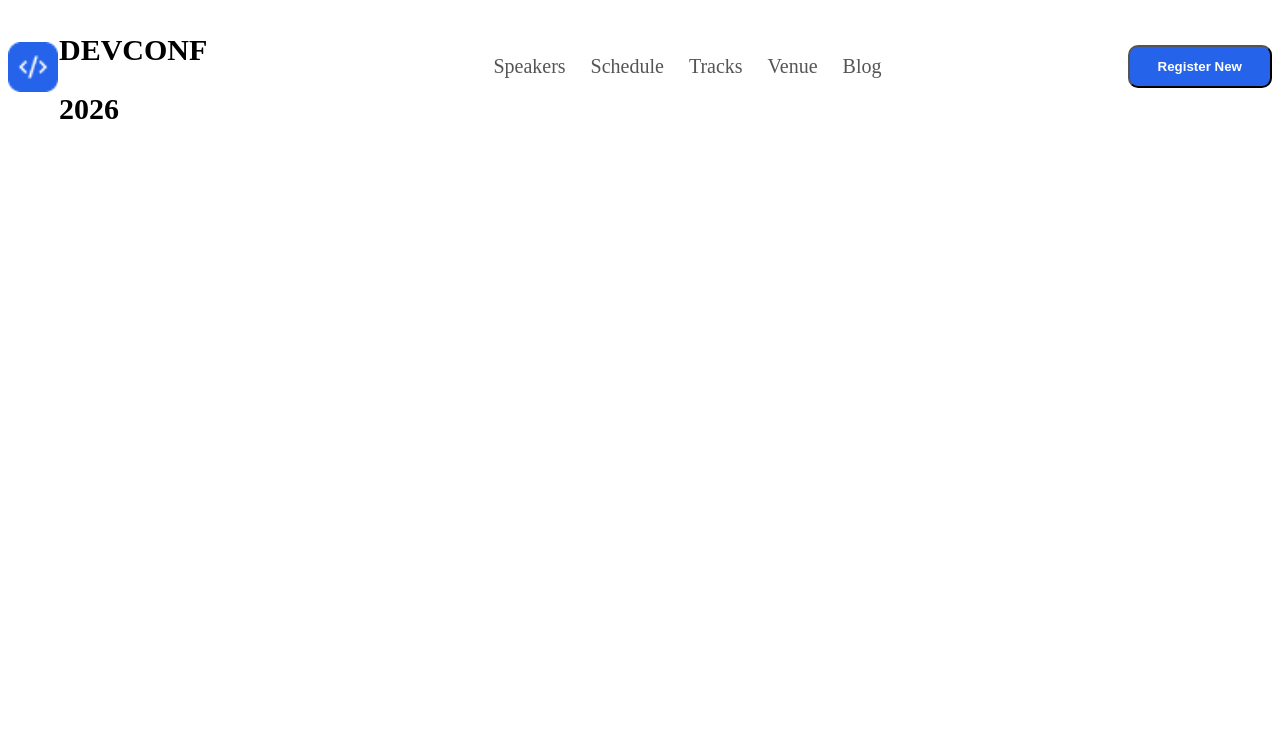
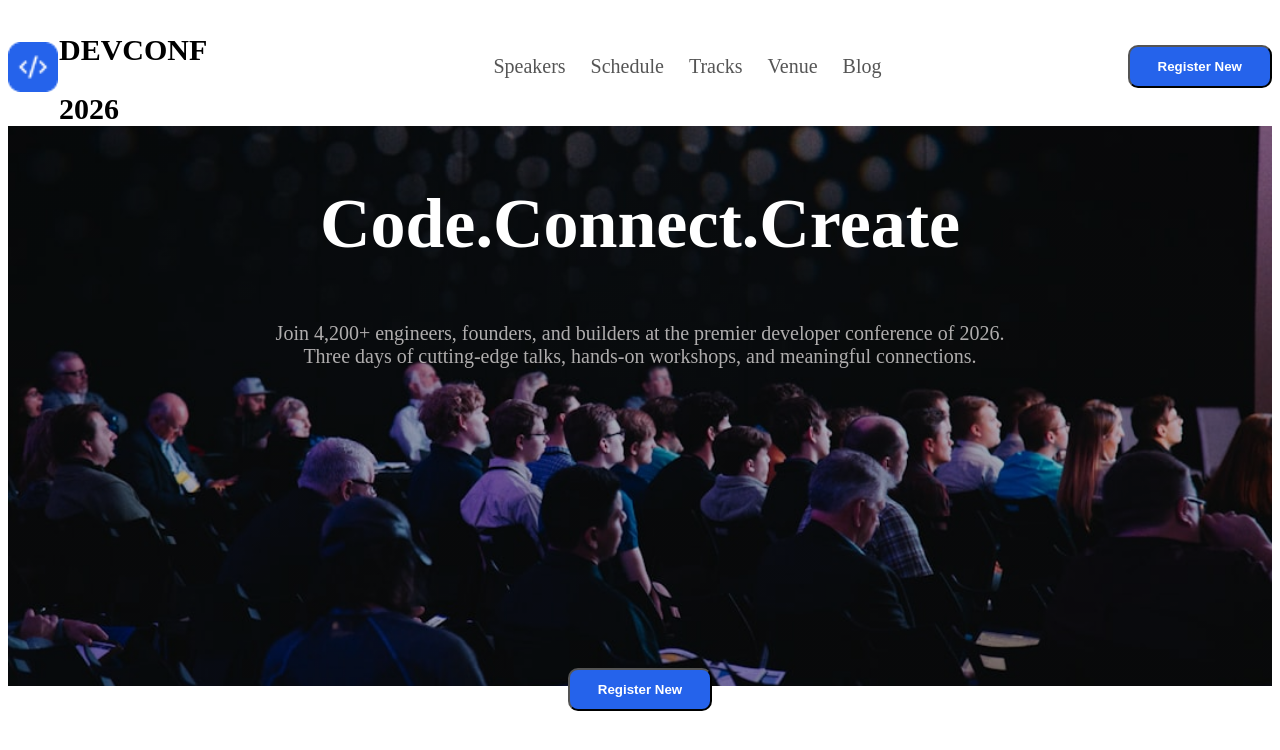
Before and after one commit to shakilrana701888-a11y/B14-Assingnment---01, a plain HTML site: page index.html in a window 1280 px wide. Drawn offline with Linux system fonts and the light colour scheme.

Commit message:
banner added

```diff
--- a/index.html
+++ b/index.html
@@ -33,5 +33,22 @@
 </na>
 </header>
 <!-- header end -->
+
+<!-- banner -->
+<section class="hero-p">
+        <div>
+            <div class="content">
+            <h1>Code.Connect.Create</h1>
+            <p class="prg">
+              Join 4,200+ engineers, founders, and builders at the premier
+            developer conference of 2026. Three days of cutting-edge talks,
+            hands-on workshops, and meaningful connections.
+            </p>
+            <div class="butt"><button class="btn">Register New</button></div>
+            </div>
+
+        </div>
+    </section>
+     <!-- enbannerd -->
 </body>
 </html>
--- a/style.css
+++ b/style.css
@@ -63,3 +63,41 @@ img {
     background: #1d4ed8;
 }
 /* header end */
+/* section benner */
+
+.hero-p{
+    background: linear-gradient(rgba(0, 0, 0, 0.3), rgba(0, 0, 0, 0.3)), url(./assets/banner.jpg) ;
+    max-width: 1700px;
+    margin: auto;
+    height: 70vh;
+    display: flex;
+    background-size: cover;
+    background-position: center;
+    background-repeat:on-repeat;
+    justify-content: center;
+    align-items: baseline;
+    text-align: center;
+
+
+}
+
+
+.content{
+    position: relative;
+    max-width: 750px;
+    color: #fff;
+    padding: px;
+}
+.content h1 {
+    font-size: 70px;
+
+}
+.prg{
+   font-size: 20px;
+   color: #dad7d7cb;
+   margin-bottom: 300px;
+}
+.butt{
+    margin-bottom: 200px;
+}
+/* section benner end */
```
